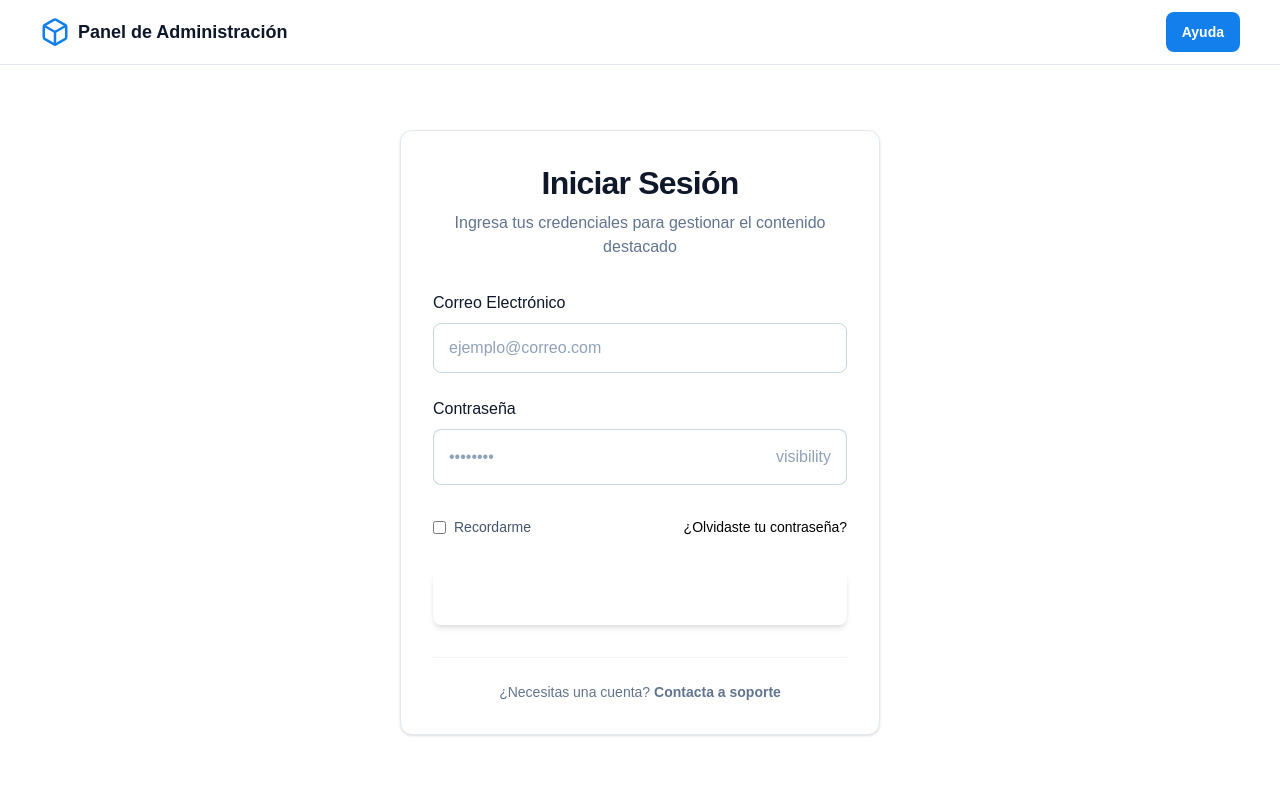
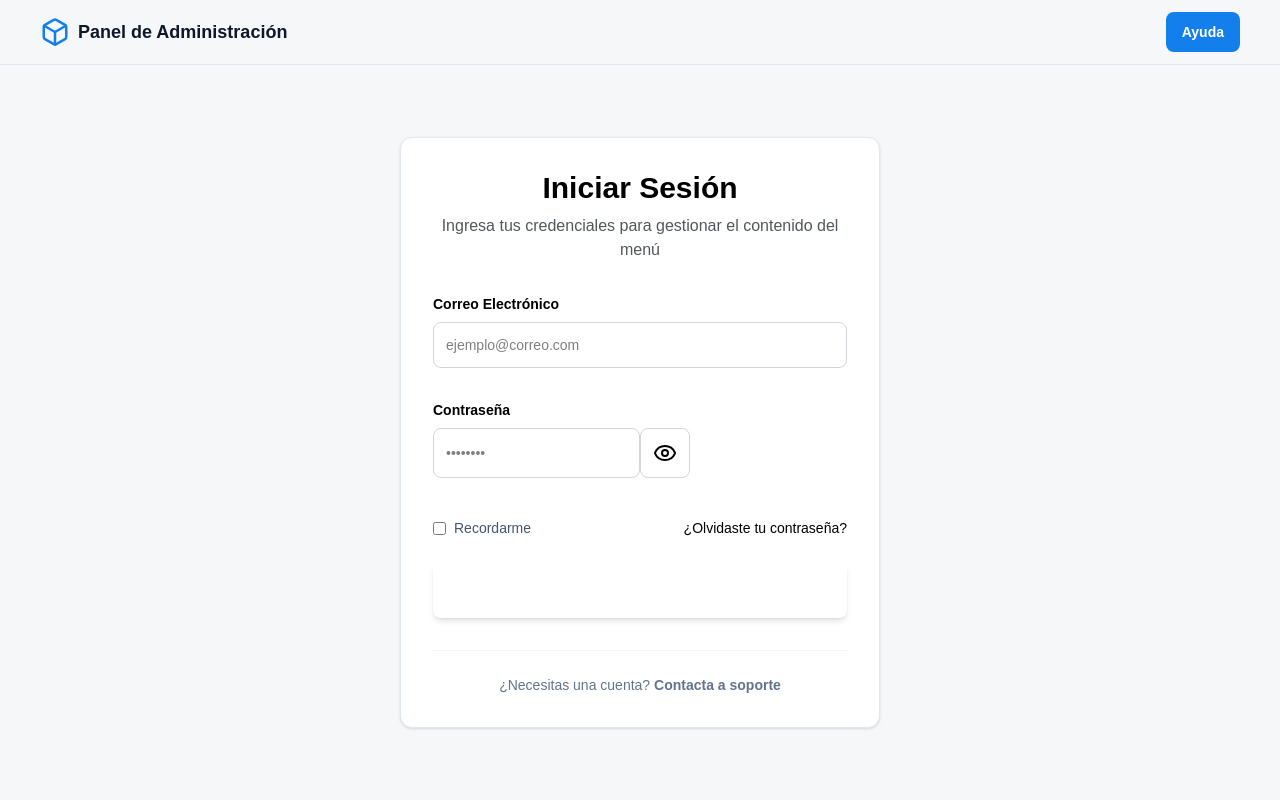
Before and after one commit to CristianTapia/dashboard, a Next.js app: page /login in a window 1280 px wide. Shown: the top 800 px of the page. Built offline with nearby package versions, Linux system fonts and the light colour scheme; no server answers.

Commit message:
Improving login box (currently on password box)

```diff
--- a/app/login/page.tsx
+++ b/app/login/page.tsx
@@ -3,7 +3,7 @@
 import { useState } from "react";
 import { useRouter } from "next/navigation";
 import { supabaseClient } from "@/app/lib/supabase/client";
-import { Box } from "lucide-react";
+import { Box, Eye } from "lucide-react";
 
 export default function LoginPage() {
   const router = useRouter();
@@ -35,57 +35,51 @@ export default function LoginPage() {
       <div className="relative flex h-auto min-h-screen w-full flex-col group/design-root overflow-x-hidden">
         <div className="layout-container flex h-full grow flex-col">
           {/* Header */}
-          <header className="flex items-center justify-between whitespace-nowrap border-b border-[var(--color-line-limit)] dark:border-slate-800 px-6 md:px-10 py-3 bg-white dark:bg-slate-900">
+          <header className="flex items-center justify-between whitespace-nowrap border-b border-[var(--color-line-limit)] dark:border-slate-800 px-6 md:px-10 py-3 bg-[var(--color-background)] dark:bg-slate-900">
             <div className="flex items-center gap-2 text-slate-900 dark:text-white">
               <Box size={30} color="#137fec" />
               <h2 className="dark:text-white text-lg font-bold">Panel de Administración</h2>
             </div>
             <div className="flex flex-1 justify-end gap-4">
               <button className="flex cursor-pointer items-center justify-center rounded-lg h-10 px-4 bg-[var(--color-button-send)] text-white text-sm font-bold hover:bg-[var(--color-button-send-hover)] transition-colors">
-                <span className="">Ayuda</span>
+                <span>Ayuda</span>
               </button>
             </div>
           </header>
-          {/* <!-- Main Content Area --> */}
-          <main className="flex-1 flex items-center justify-center p-4">
-            <div className="w-full max-w-[480px] bg-white dark:bg-slate-900 p-8 rounded-xl shadow-sm border border-slate-200 dark:border-slate-800">
-              {/* <!-- Headline Section --> */}
+          {/* Main Content Area */}
+          <main className="flex-1 flex items-center justify-center p-4 bg-[var(--color-background)]">
+            <div className="w-full max-w-[480px] bg-[var(--color-foreground)] dark:bg-slate-900 p-8 rounded-xl shadow-sm border border-slate-200 dark:border-slate-800">
+              {/* Headline */}
               <div className="text-center mb-8">
-                <h1 className="text-slate-900 dark:text-white tracking-tight text-[32px] font-bold leading-tight pb-2">
-                  Iniciar Sesión
-                </h1>
-                <p className="text-slate-500 dark:text-slate-400 text-base font-normal leading-normal">
-                  Ingresa tus credenciales para gestionar el contenido destacado
+                <h1 className="dark:text-white text-3xl font-bold pb-2">Iniciar Sesión</h1>
+                <p className="text-[var(--color-txt-secondary)] dark:text-slate-400">
+                  Ingresa tus credenciales para gestionar el contenido del menú
                 </p>
               </div>
-              {/* <!-- Login Form --> */}
-              <form className="space-y-6">
-                {/* <!-- Email Field --> */}
+              {/* Form */}
+              <form className="space-y-4">
+                {/* Email */}
                 <div className="flex flex-col gap-2">
-                  <label className="text-slate-900 dark:text-slate-200 text-base font-medium leading-normal">
-                    Correo Electrónico
-                  </label>
+                  <label className="dark:text-slate-200 font-semibold text-sm">Correo Electrónico</label>
                   <input
-                    className="form-input flex w-full min-w-0 flex-1 rounded-lg text-slate-900 dark:text-white focus:outline-0 focus:ring-2 focus:ring-primary/20 border border-slate-300 dark:border-slate-700 bg-white dark:bg-slate-800 focus:border-primary h-14 placeholder:text-slate-400 p-[15px] text-base font-normal"
+                    className="form-input text-sm bg-[var(--color-foreground)] rounded-lg border border-[var(--color-border-box)] focus:outline-none focus:ring-0 focus:border-[var(--color-button-send)] p-3 mb-4"
                     placeholder="ejemplo@correo.com"
-                    // required=""
+                    required
                     type="email"
                   />
                 </div>
                 {/* <!-- Password Field --> */}
                 <div className="flex flex-col gap-2">
-                  <label className="text-slate-900 dark:text-slate-200 text-base font-medium leading-normal">
-                    Contraseña
-                  </label>
+                  <label className="dark:text-slate-200 font-semibold text-sm">Contraseña</label>
                   <div className="flex w-full items-stretch rounded-lg">
                     <input
-                      className="form-input flex w-full min-w-0 flex-1 rounded-lg rounded-r-none text-slate-900 dark:text-white focus:outline-0 focus:ring-2 focus:ring-primary/20 border border-slate-300 dark:border-slate-700 bg-white dark:bg-slate-800 focus:border-primary h-14 placeholder:text-slate-400 p-[15px] border-r-0 pr-2 text-base font-normal"
+                      className="form-input text-sm bg-[var(--color-foreground)] rounded-lg border border-[var(--color-border-box)] focus:outline-none focus:ring-0 focus:border-[var(--color-button-send)] p-3 mb-4"
                       placeholder="••••••••"
-                      // required=""
+                      required
                       type="password"
                     />
-                    <div className="text-slate-400 flex border border-slate-300 dark:border-slate-700 bg-white dark:bg-slate-800 items-center justify-center pr-[15px] rounded-r-lg border-l-0 cursor-pointer hover:text-primary">
-                      <span className="material-symbols-outlined">visibility</span>
+                    <div className="cursor-pointer text-sm bg-[var(--color-foreground)] rounded-lg border border-[var(--color-border-box)] p-3 mb-4 ">
+                      <Eye />
                     </div>
                   </div>
                 </div>
```
